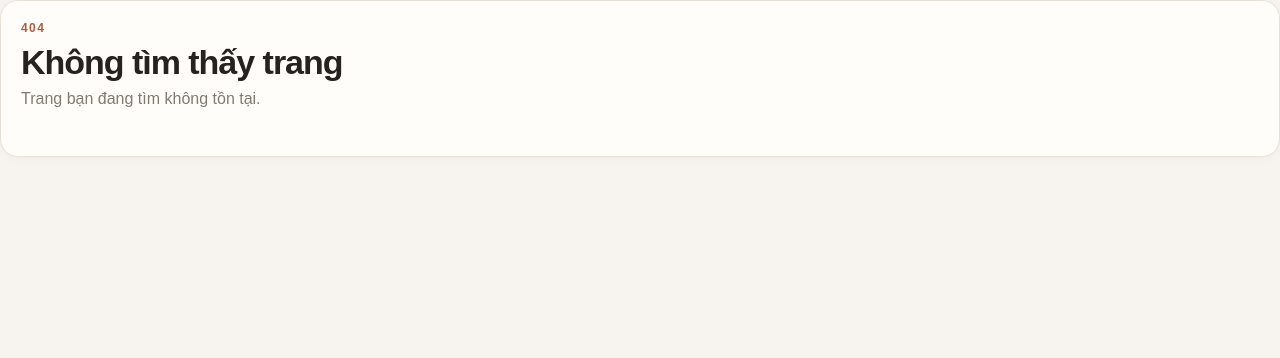
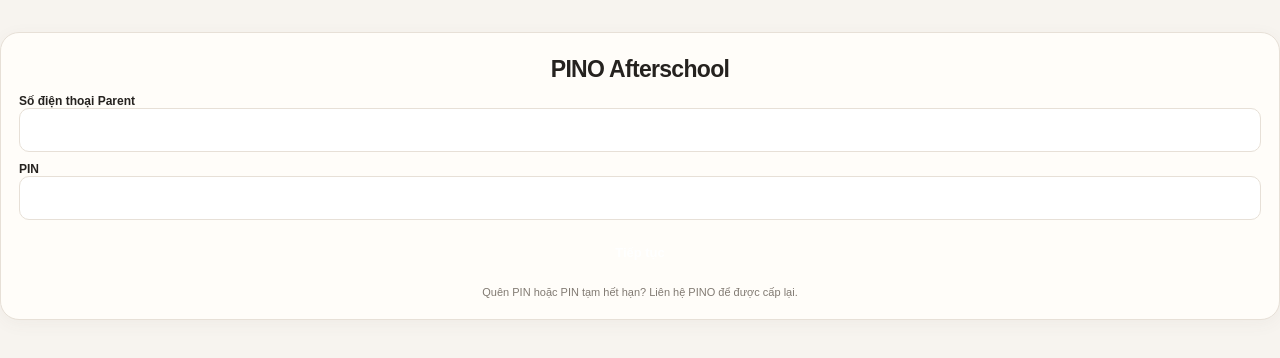
Before and after one commit to vmtct/pino-team-os, a Next.js app: page /piner-space/afterschool/login in a window 1280 px wide. Before the commit this address had no page. Shown: the top 358 px of the page. Built offline with nearby package versions, Linux system fonts and the light colour scheme.

Commit message:
PAP-1888 PINO Afterschool PIN login: mount isolated Staging candidate

```diff
--- /dev/null
+++ b/app/piner-space/afterschool/login/StagingAfterschoolLogin.tsx
@@ -0,0 +1,9 @@
+"use client";
+
+import { useRouter } from "next/navigation";
+import AfterschoolPinForm from "../../../piner/public/login/afterschool/AfterschoolPinForm";
+
+export default function StagingAfterschoolLogin() {
+  const router = useRouter();
+  return <AfterschoolPinForm onAuthenticated={() => router.replace("/piner-space")} />;
+}
--- /dev/null
+++ b/app/piner-space/afterschool/login/page.tsx
@@ -0,0 +1,11 @@
+import type { Metadata } from "next";
+import StagingAfterschoolLogin from "./StagingAfterschoolLogin";
+
+export const metadata: Metadata = {
+  title: "Đăng nhập PIN · PINO Afterschool",
+  robots: { index: false, follow: false },
+};
+
+export default function Page() {
+  return <StagingAfterschoolLogin />;
+}
```
